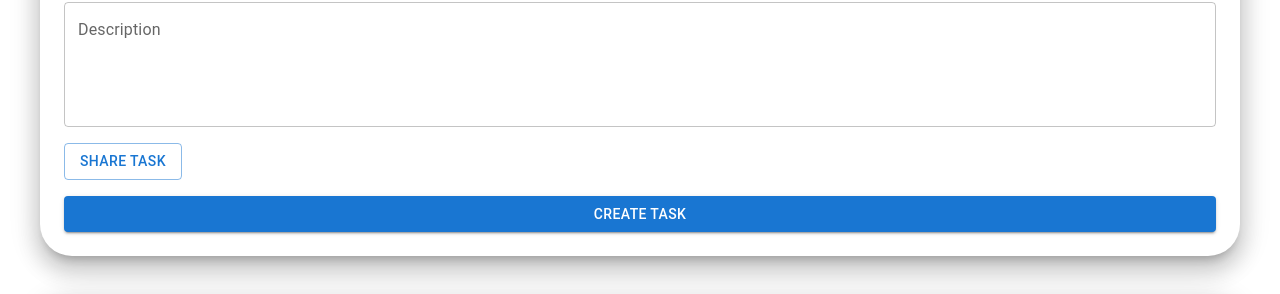
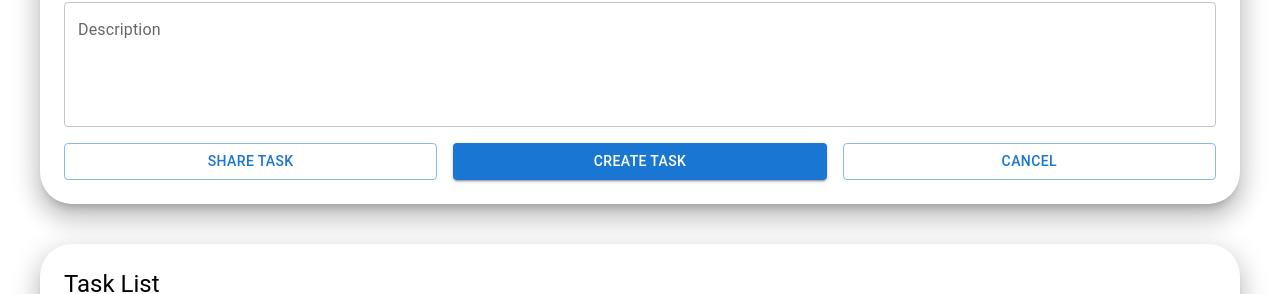
Before and after one commit to Darsh098/TaskPulse-MGRN, a React (Create React App) app in the folder frontend/: page / in a window 1280 px wide. Shown: the part 174-468 px from the top of the page. Built offline with nearby package versions, Linux system fonts and the light colour scheme; no server answers.

Commit message:
Added cancel button and share email functionality

```diff
--- a/frontend/src/components/CreateTaskFrom.jsx
+++ b/frontend/src/components/CreateTaskFrom.jsx
@@ -6,11 +6,13 @@ const CreateTaskForm = ({ onCreate }) => {
   const [title, setTitle] = useState('');
   const [description, setDescription] = useState('');
   const [openDialog, setOpenDialog] = useState(false);
+  const [emails, setEmails] = useState([]);
 
   const handleCreateTask = () => {
-    onCreate(title, description);
+    onCreate(title, description, emails);
     setTitle('');
     setDescription('');
+    setEmails([]);
   };
 
   const handleOpenDialog = () => {
@@ -21,8 +23,8 @@ const CreateTaskForm = ({ onCreate }) => {
     setOpenDialog(false);
   };
 
-  const handleShareTask = (email) => {
-    console.log('Sharing task with email:', email);
+  const handleShareEmail = (email) => {
+    setEmails([...emails, email]);
     handleCloseDialog();
   };
 
@@ -52,12 +54,12 @@ const CreateTaskForm = ({ onCreate }) => {
             onChange={(e) => setDescription(e.target.value)}
           />
         </Grid>
-        <Grid item xs={12}>
-          <Button variant="outlined" color="primary" onClick={handleOpenDialog}>
+        <Grid item xs={4}>
+          <Button variant="outlined" color="primary" fullWidth onClick={handleOpenDialog}>
             Share Task
           </Button>
         </Grid>
-        <Grid item xs={12}>
+        <Grid item xs={4}>
           <Button
             variant="contained"
             color="primary"
@@ -67,8 +69,13 @@ const CreateTaskForm = ({ onCreate }) => {
             Create Task
           </Button>
         </Grid>
+        <Grid item xs={4}>
+          <Button variant="outlined" color="primary" fullWidth>
+            Cancel
+          </Button>
+        </Grid>
       </Grid>
-      <ShareTaskDialog open={openDialog} onClose={handleCloseDialog} onShare={handleShareTask} />
+      <ShareTaskDialog open={openDialog} onClose={handleCloseDialog} onShareEmail={handleShareEmail} />
     </Box>
   );
 };
```
